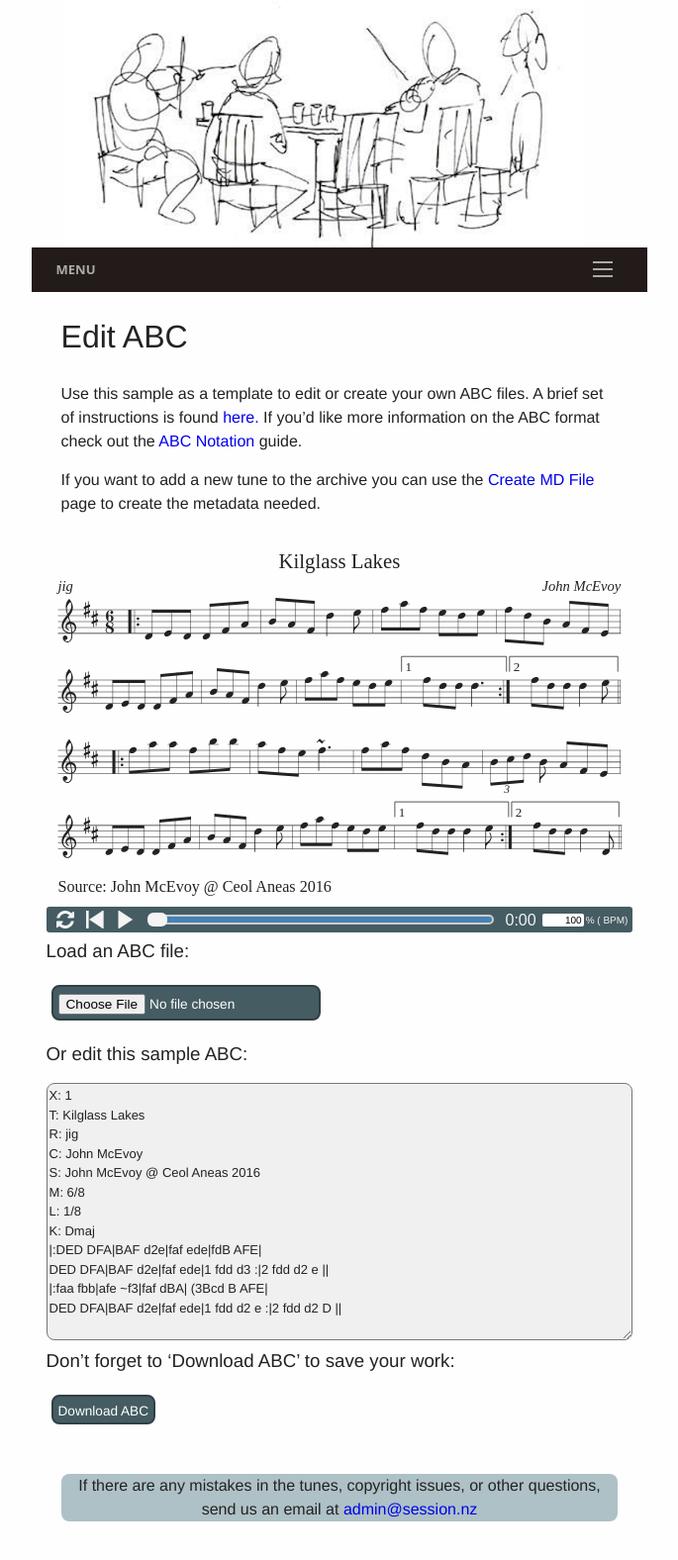
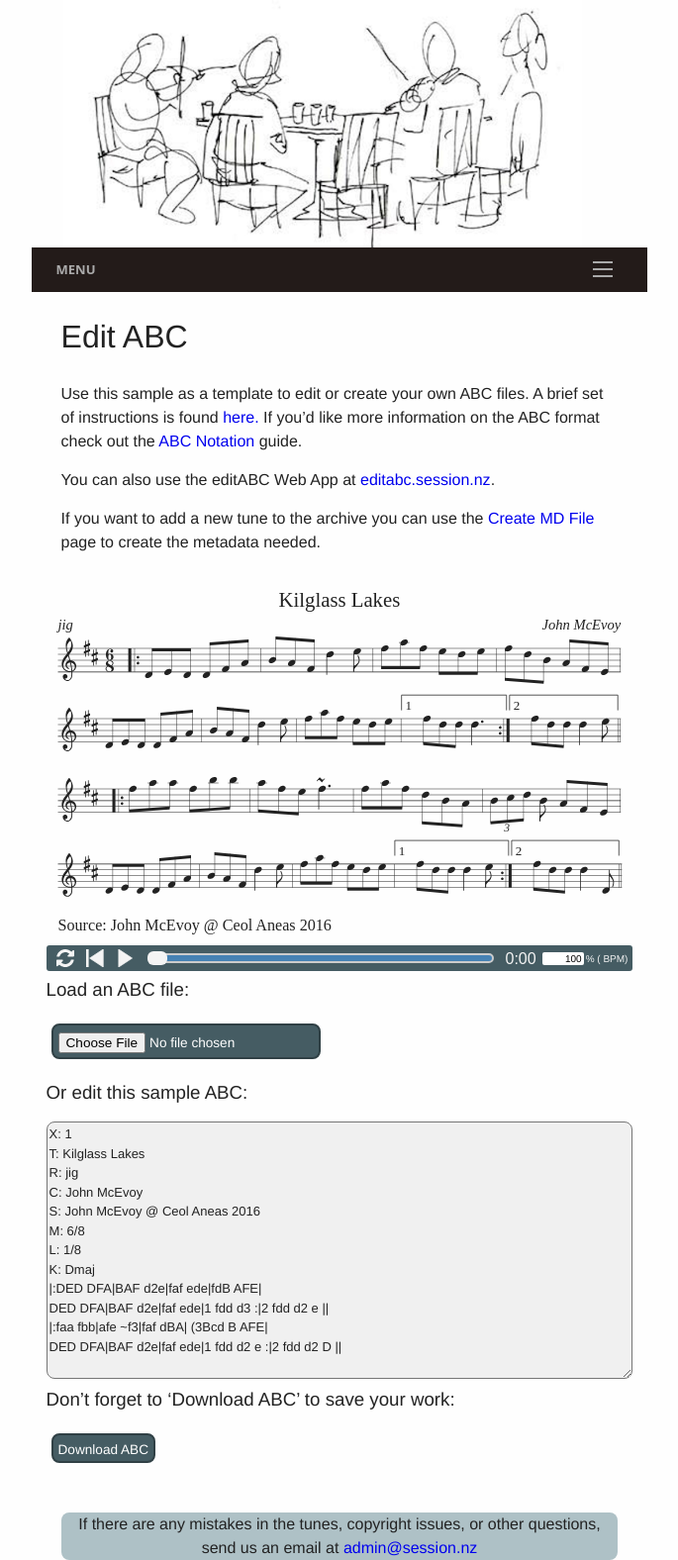
Before and after one commit to slow-session/dev.session.nz, a Jekyll site: the page built from toolBox/editABC.md, in a window 1280 px wide. Shown: the whole page at 99% size, without its empty margins (297-982 px from the left). Built offline with Jekyll 4.4.1, drawn with Linux system fonts in a browser that asks for light colours; before the commit the page ends 1537 px from its top, so only the background shows below that.

Commit message:
modified:   toolBox/editABC.md

```diff
--- a/toolBox/editABC.md
+++ b/toolBox/editABC.md
@@ -3,12 +3,13 @@ layout: page
 title: Edit ABC
 permalink: /editABC/
 ---
-
 Use this sample as a template to edit or create your own ABC files.
 A brief set of instructions is found <a href="/editingABC/">here.</a> If you'd like more information on the ABC format
 check out the
 <a href="http://abcnotation.com/wiki/abc:standard:v2.2">ABC Notation</a>
 guide.
+
+You can also use the editABC Web App at <a href="https://editabc.session.nz">editabc.session.nz</a>.
 
 If you want to add a new tune to the archive you can use the
 [Create MD File](/createMD/) page to create the metadata needed.
```
